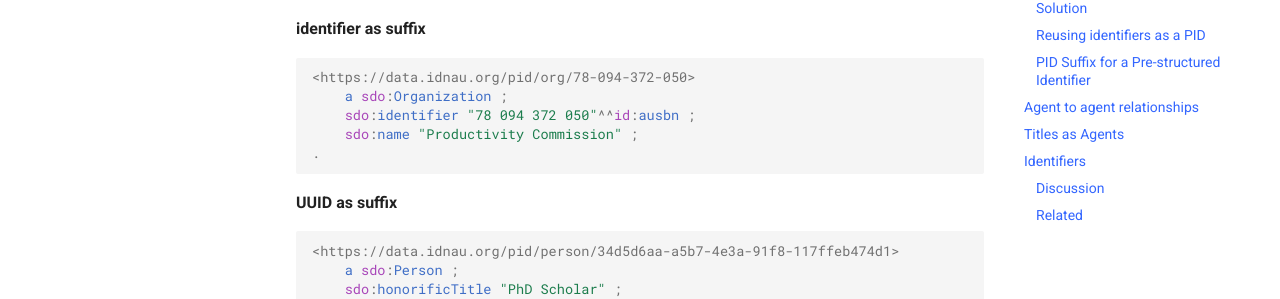
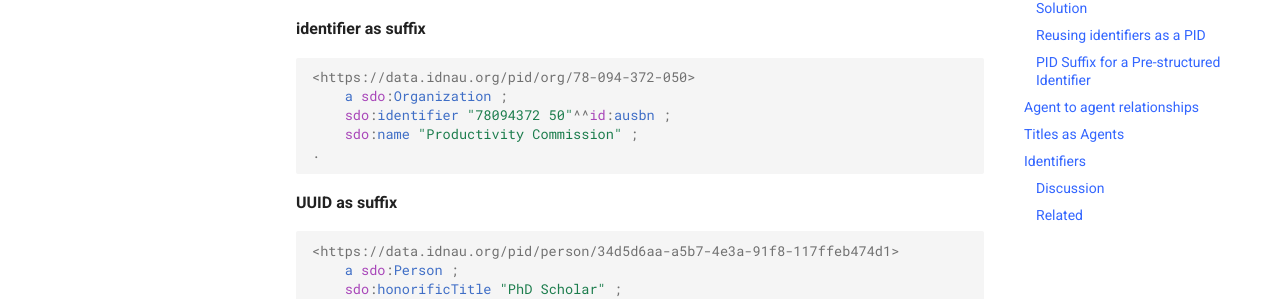
Before and after one commit to Kurrawong/docs, an MkDocs documentation site: the page built from docs/concepts/agents/patterns.md, in a window 1280 px wide and 900 px high, scrolled down 3096 px. Shown: the part 154-453 px from the top of the window. Built offline with MkDocs 1.6.1 and Material for MkDocs 9.7.7, drawn with Linux system fonts in a browser that asks for light colours.

Commit message:
Merge remote-tracking branch 'origin/main'

````diff
--- a/docs/concepts/agents/patterns.md
+++ b/docs/concepts/agents/patterns.md
@@ -125,7 +125,7 @@ If using a Pre-structured identifier patter, there may be options for minting a
 ```turtle
 <https://data.idnau.org/pid/org/78-094-372-050>
     a sdo:Organization ;
-    sdo:identifier "78 094 372 050"^^id:ausbn ;
+    sdo:identifier "78094372 50"^^id:ausbn ;
     sdo:name "Productivity Commission" ;
 .
 ```
````
